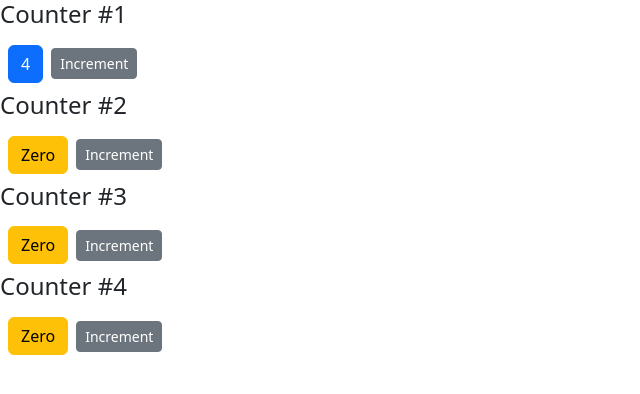
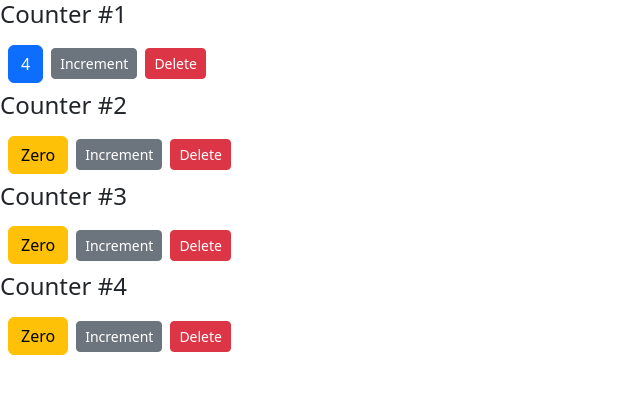
Before and after one commit to victorsnunes/React-Exercises, a React (Create React App) app in the folder 2 - Counter App/counter-app/: page / in a window 1280 px wide. Shown: the top 394 px of the page, without its empty margins (0-640 px from the left). Built offline with nearby package versions, Linux system fonts and the light colour scheme.

Commit message:
Raising and Handling Events

```diff
--- a/2 - Counter App/counter-app/src/components/counter.jsx
+++ b/2 - Counter App/counter-app/src/components/counter.jsx
@@ -14,9 +14,10 @@
     render() {
         return (
             <div>
-                {this.props.children}
+                <h4>Counter #{this.props.id}</h4>
                 <span className={this.getBadgeClasses()}>{this.formatCount()}</span>
                 <button onClick={() => this.handleIncrement("product")} className="btn btn-secondary btn-sm">Increment</button>
+                <button onClick={this.props.onDelete} className="btn btn-danger btn-sm m-2">Delete</button>
             </div>
         );
     }
--- a/2 - Counter App/counter-app/src/components/counters.jsx
+++ b/2 - Counter App/counter-app/src/components/counters.jsx
@@ -10,13 +10,16 @@
             { id: 4, value: 0 }
         ]
     };
+
+    handleDelete = () => {
+        console.log("Event Handler Called");
+    }
+
     render() {
         return (
             <div>
                 {this.state.counters.map(counter =>
-                    <Counter key={counter.id} value={counter.value}>
-                        <h4>Counter #{counter.id}</h4>
-                    </Counter>)}
+                    <Counter key={counter.id} onDelete={this.handleDelete} value={counter.value} id={counter.id} />)}
             </div>);
     }
 }
```
